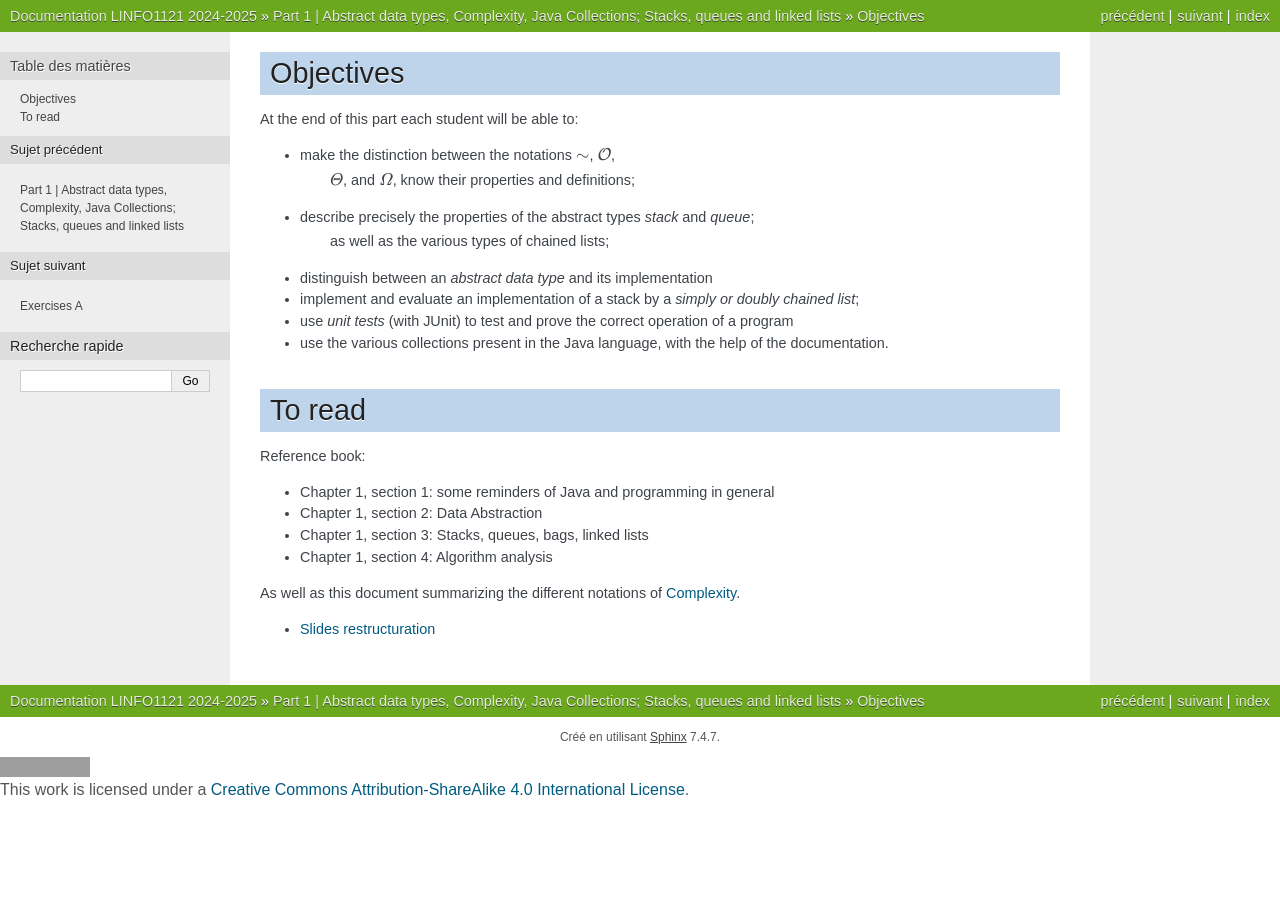
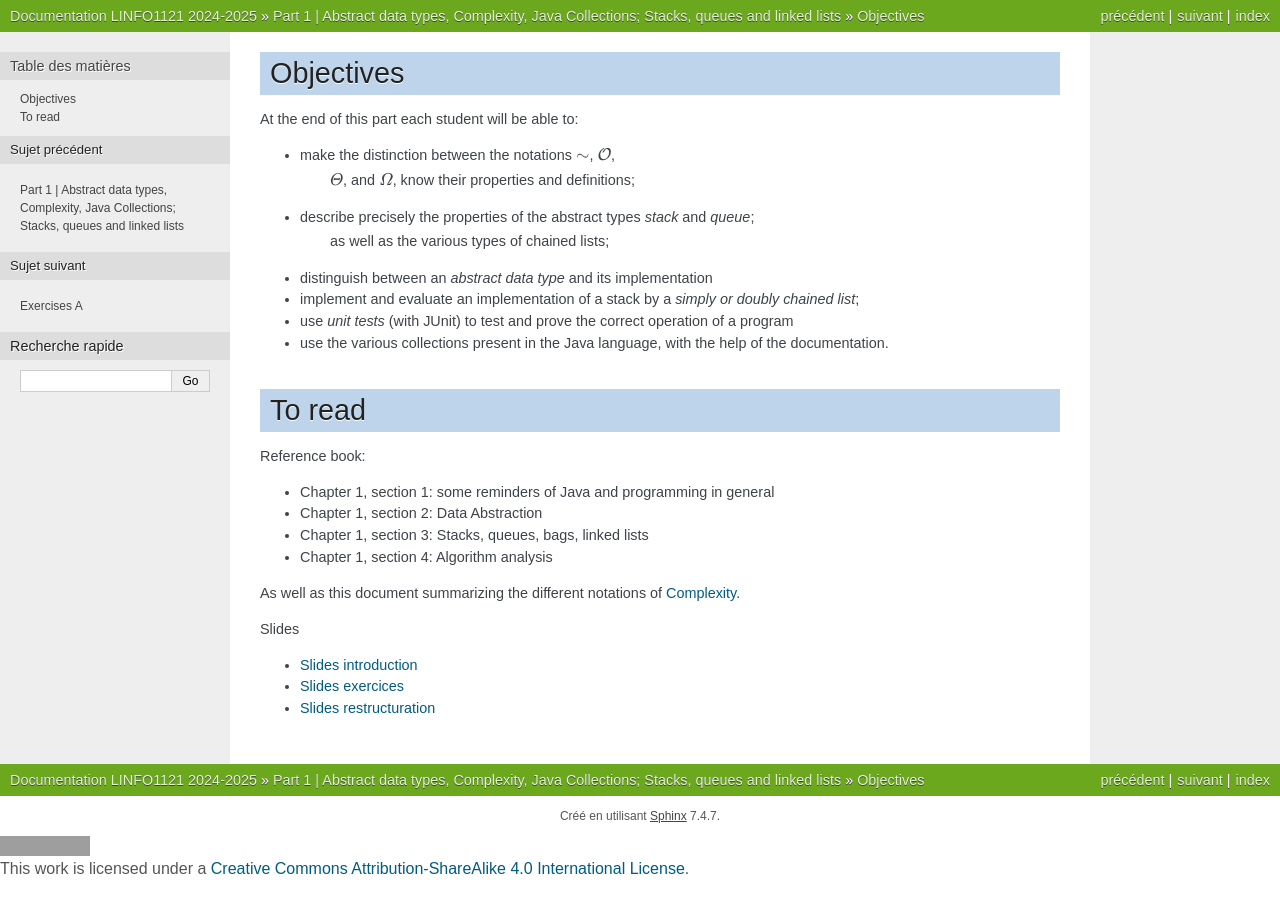
Before and after one commit to pschaus/LINFO1121, a Sphinx documentation site: the page built from source/part1/intro.rst, in a window 1280 px wide. Built offline with Sphinx 7.4.7, drawn with Linux system fonts in a browser that asks for light colours; grey boxes are pictures that could not be loaded.

Commit message:
added slides

```diff
--- a/source/part1/intro.rst
+++ b/source/part1/intro.rst
@@ -28,6 +28,12 @@ Reference book:
 As well as this document summarizing the different notations of :ref:`part1complexity`.
 
 
+
+
+Slides
+
+* `Slides introduction <../_static/slides/s1-part1-intro.pdf>`_
+* `Slides exercices <../_static/slides/s2-part1-exercises.pdf>`_
 * `Slides restructuration <../_static/slides/s3-part1-bilan-part2-intro.pdf>`_
 
 
```
